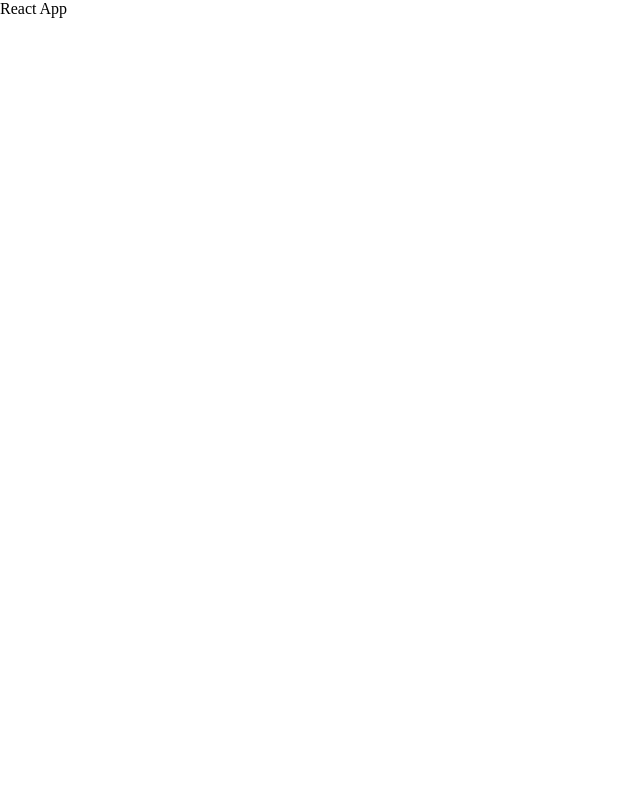
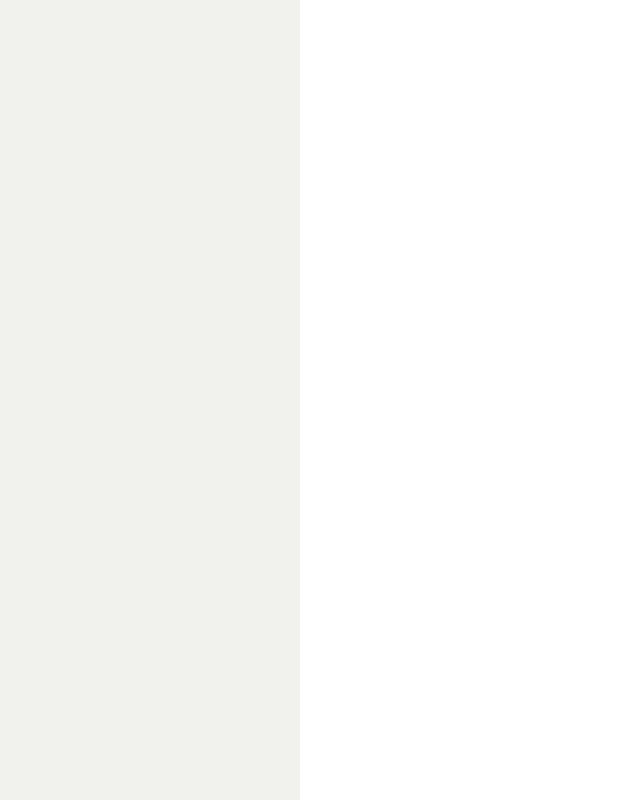
Before and after one commit to danlevison/viewport-grid, a React (Create React App) app: page / in a window 1280 px wide. Shown: the whole page, without its empty margins (0-640 px from the left). Built offline with nearby package versions, Linux system fonts and the light colour scheme.

Commit message:
style: Add background-color, width and height to sidebar

```diff
--- a/src/App.scss
+++ b/src/App.scss
@@ -13,5 +13,11 @@ body {
 
 .app {
 	width: 100%;
+	height: 100dvh;
+}
+
+.sidebar {
+	background-color: $sidebar-background-color;
+	width: 300px;
 	height: 100%;
 }
--- a/src/App.tsx
+++ b/src/App.tsx
@@ -1,5 +1,10 @@
 import "./App.scss"
+import Sidebar from "./components/Sidebar"
 
 export function App() {
-	return <main className="app">React App</main>
+	return (
+		<main className="app">
+			<Sidebar />
+		</main>
+	)
 }
--- a/src/components/Sidebar.tsx
+++ b/src/components/Sidebar.tsx
@@ -1,3 +1,8 @@
 export default function Sidebar() {
-	return <aside data-testid="sidebar"></aside>
+	return (
+		<aside
+			data-testid="sidebar"
+			className="sidebar"
+		></aside>
+	)
 }
```
